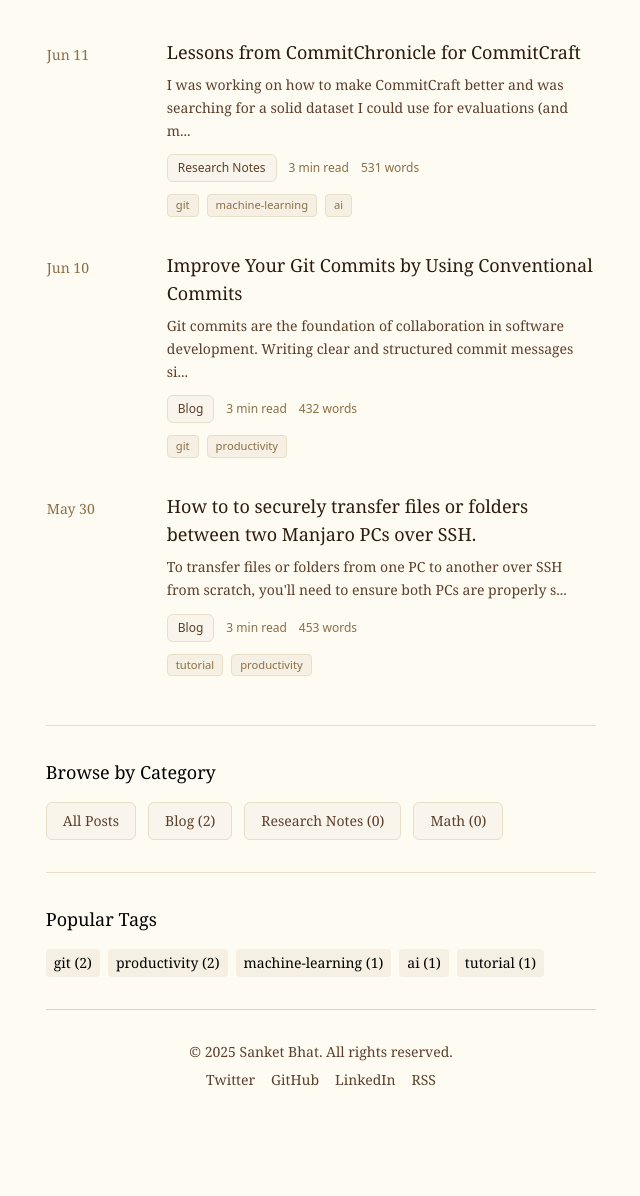
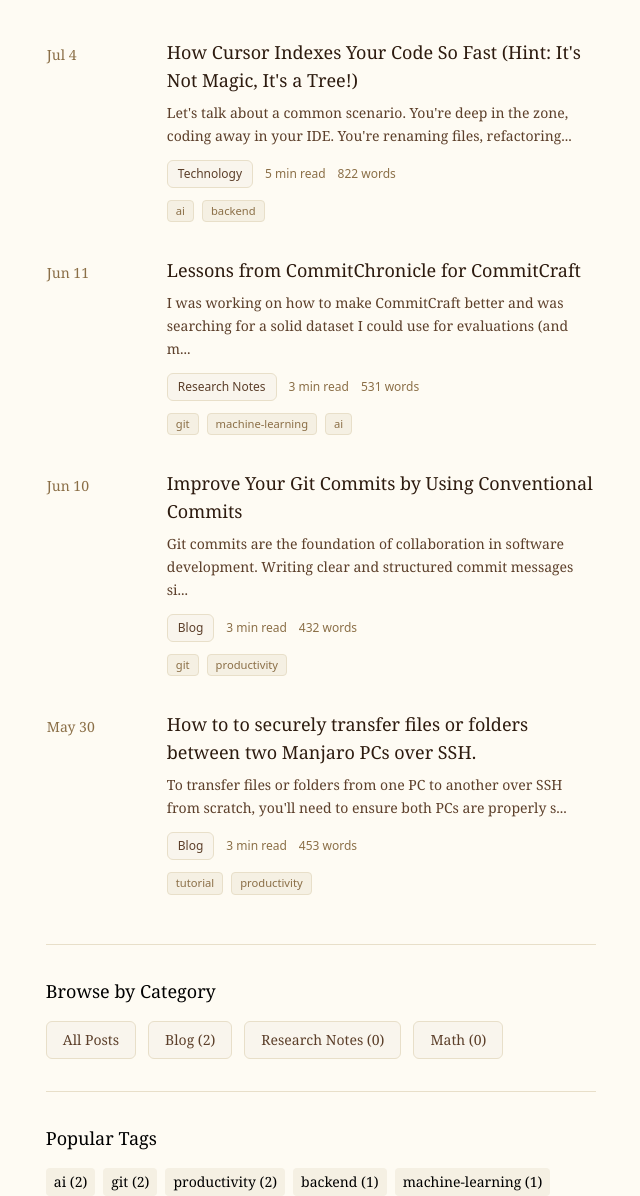
Before and after one commit to san0808/diary-of-sankey, a website: page index.html in a window 1280 px wide. Shown: the part 224-1420 px from the top of the page, without its empty margins (319-959 px from the left). Before the commit the page ends 1346 px from the top, so only its background shows below. Drawn offline with nearby package versions, Linux system fonts and the light colour scheme; files that its build step writes are made by us from their sources; no server answers; files whose address does not match are found by name.

Commit message:
feat: add blog

```diff
--- a/index.html
+++ b/index.html
@@ -111,6 +111,49 @@
   </div>
 
   <div class="space-y-4">
+    <article class="blog-card group">
+      <a href="/technology/how-cursor-indexes-your-code-so-fast-hint-its-not-magic-its-a-tree" class="block">
+        <div class="flex gap-6 items-start">
+          <!-- Date Column -->
+          <div class="flex-shrink-0 w-24 pt-1">
+            <time class="text-sm font-serif" style="color: var(--warm-text-muted);">
+              Jul 4
+            </time>
+          </div>
+
+          <!-- Content Column -->
+          <div class="flex-1 min-w-0">
+            <!-- Title -->
+            <h2 class="text-lg font-serif mb-2 group-hover:underline underline-offset-4 transition-all duration-150" style="color: var(--warm-text-primary);">
+              How Cursor Indexes Your Code So Fast (Hint: It&#x27;s Not Magic, It&#x27;s a Tree!)
+            </h2>
+
+            <!-- Excerpt -->
+            <p class="text-sm font-serif mb-3 leading-relaxed" style="color: var(--warm-text-secondary);">
+              Let&#x27;s talk about a common scenario. You&#x27;re deep in the zone, coding away in your IDE. You&#x27;re renaming files, refactoring...
+            </p>
+
+            <!-- Metadata Row -->
+            <div class="flex items-center flex-wrap gap-3 mb-3">
+              <!-- Category Badge -->
+              <span class="category-badge">Technology</span>
+
+              <!-- Reading Time & Word Count -->
+              <div class="flex items-center gap-3 text-xs" style="color: var(--warm-text-muted);">
+                <span>5 min read</span>
+                <span>822 words</span>
+              </div>
+            </div>
+
+            <!-- Tags -->
+            <div class="flex flex-wrap gap-2">
+              <span class="post-tag">ai</span>
+              <span class="post-tag">backend</span>
+            </div>
+          </div>
+        </div>
+      </a>
+    </article>
     <article class="blog-card group">
       <a href="/research-notes/lessons-from-commitchronicle-for-commitcraft" class="block">
         <div class="flex gap-6 items-start">
@@ -267,17 +310,20 @@
 <div class="mt-8 pt-8 border-t border-gray-200">
   <h3 class="text-lg font-serif mb-4">Popular Tags</h3>
   <div class="flex flex-wrap gap-2">
+    <a href="/tag/ai" class="inline-block bg-gray-100 px-2 py-1 rounded text-sm hover:bg-orange-200 transition-colors font-serif">
+      ai (2)
+    </a>
     <a href="/tag/git" class="inline-block bg-gray-100 px-2 py-1 rounded text-sm hover:bg-orange-200 transition-colors font-serif">
       git (2)
     </a>
     <a href="/tag/productivity" class="inline-block bg-gray-100 px-2 py-1 rounded text-sm hover:bg-orange-200 transition-colors font-serif">
       productivity (2)
     </a>
+    <a href="/tag/backend" class="inline-block bg-gray-100 px-2 py-1 rounded text-sm hover:bg-orange-200 transition-colors font-serif">
+      backend (1)
+    </a>
     <a href="/tag/machine-learning" class="inline-block bg-gray-100 px-2 py-1 rounded text-sm hover:bg-orange-200 transition-colors font-serif">
       machine-learning (1)
-    </a>
-    <a href="/tag/ai" class="inline-block bg-gray-100 px-2 py-1 rounded text-sm hover:bg-orange-200 transition-colors font-serif">
-      ai (1)
     </a>
     <a href="/tag/tutorial" class="inline-block bg-gray-100 px-2 py-1 rounded text-sm hover:bg-orange-200 transition-colors font-serif">
       tutorial (1)
```
